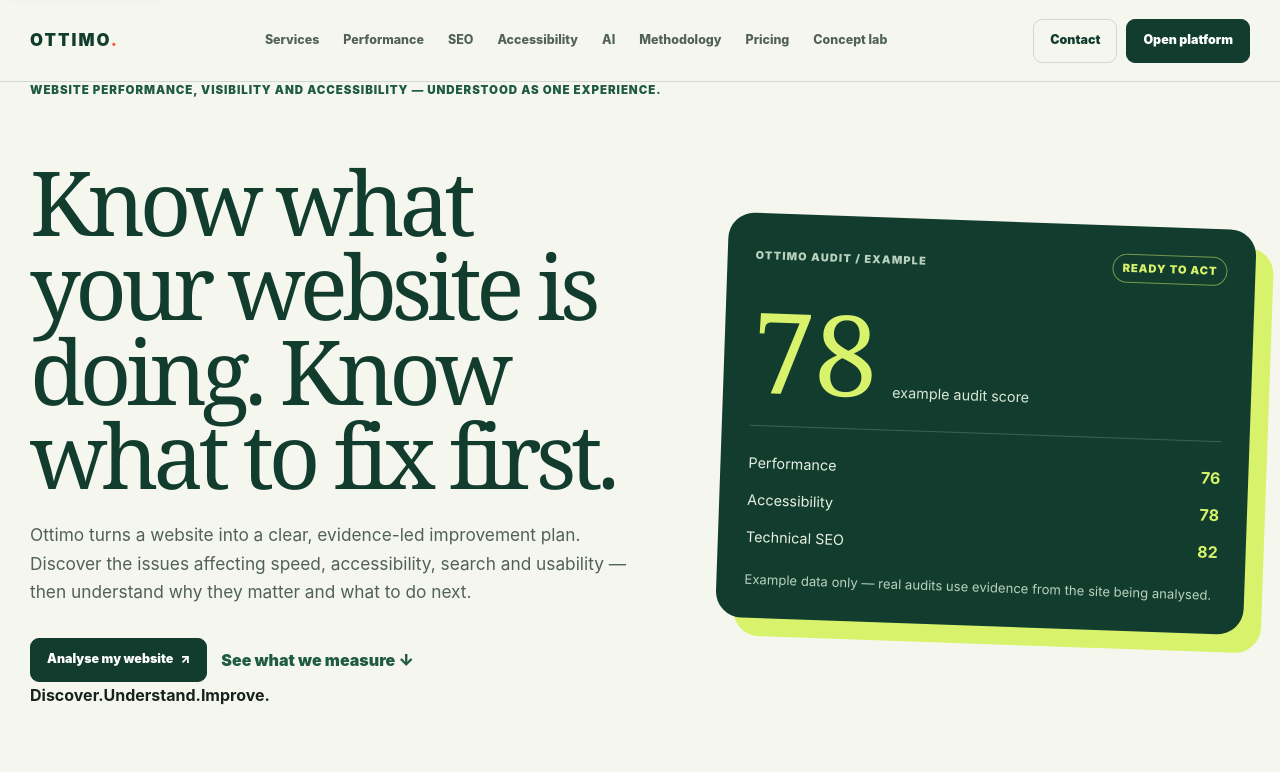
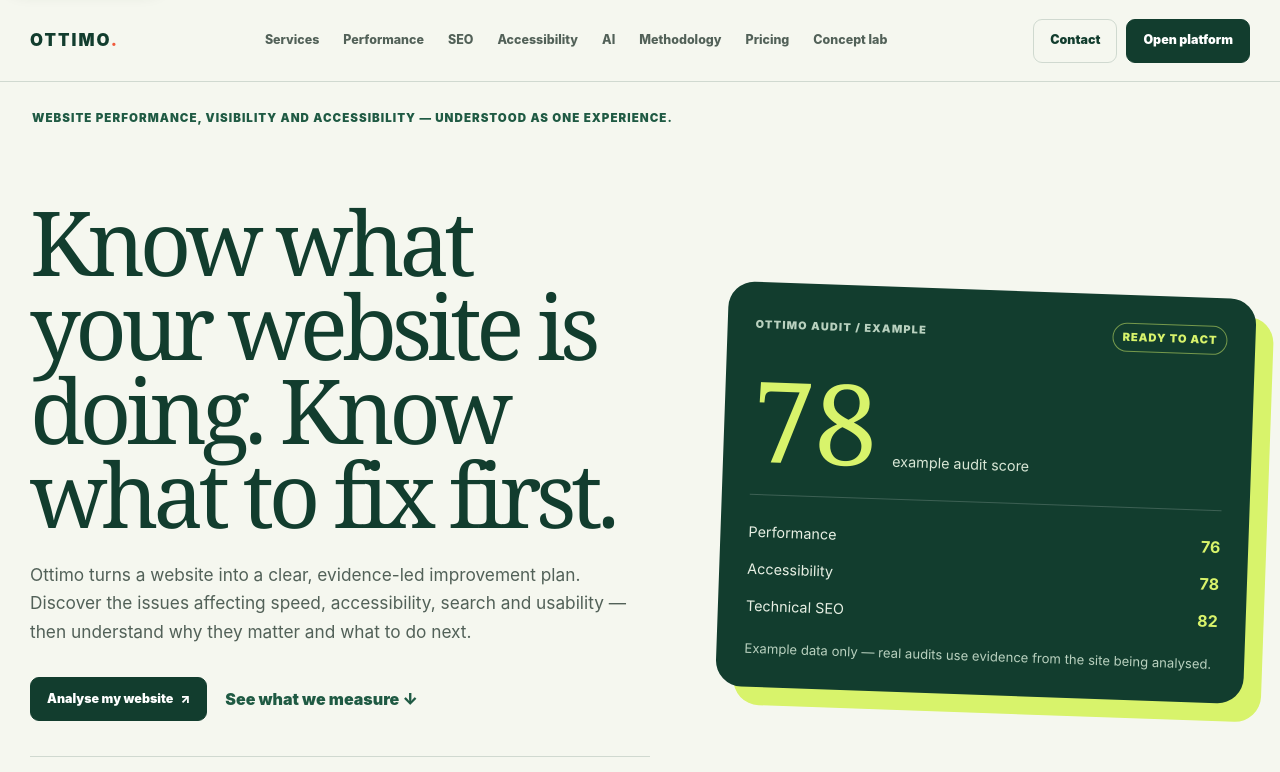
Before and after one commit to ottimosite/ottimo, a React (Vite) app: page / in a window 1280 px wide. Shown: the top 772 px of the page. Built offline with nearby package versions, Linux system fonts and the light colour scheme.

Commit message:
fix: refine homepage hero rhythm and ethos styling

```diff
--- a/src/styles/lead-home.css
+++ b/src/styles/lead-home.css
@@ -179,3 +179,65 @@
     grid-template-columns: 1fr;
   }
 }
+
+
+/* Hero framing: give the kicker and ethos a deliberate rhythm instead of letting
+   inline text collapse against neighbouring content. */
+.lead-home .lead-hero {
+  padding-top: 28px;
+}
+.lead-home .hero-kicker {
+  margin: 0 auto 54px;
+  padding: 0 2px;
+  max-width: 1220px;
+  color: var(--green-dark);
+  font-size: .72rem;
+  font-weight: 900;
+  letter-spacing: .09em;
+  line-height: 1.45;
+  text-transform: uppercase;
+}
+.lead-home .hero-actions {
+  align-items: center;
+  gap: 18px;
+}
+.lead-home .ethos {
+  display: flex;
+  align-items: stretch;
+  flex-wrap: wrap;
+  gap: 0;
+  margin-top: 34px;
+  padding-top: 17px;
+  border-top: 1px solid var(--line);
+  color: var(--forest);
+}
+.lead-home .ethos strong {
+  display: inline-flex;
+  align-items: center;
+  min-height: 30px;
+  padding: 0 18px;
+  font-size: .76rem;
+  font-weight: 950;
+  letter-spacing: .08em;
+  line-height: 1;
+  text-transform: uppercase;
+}
+.lead-home .ethos strong:first-child { padding-left: 0; }
+.lead-home .ethos strong + strong {
+  border-left: 1px solid var(--line);
+}
+.lead-home .ethos strong + strong::before { content: none; }
+
+@media (max-width: 600px) {
+  .lead-home .lead-hero { padding-top: 22px; }
+  .lead-home .hero-kicker { margin-bottom: 40px; }
+  .lead-home .ethos {
+    margin-top: 28px;
+    padding-top: 14px;
+  }
+  .lead-home .ethos strong {
+    padding-inline: 12px;
+    font-size: .7rem;
+  }
+  .lead-home .ethos strong:first-child { padding-left: 0; }
+}
```
